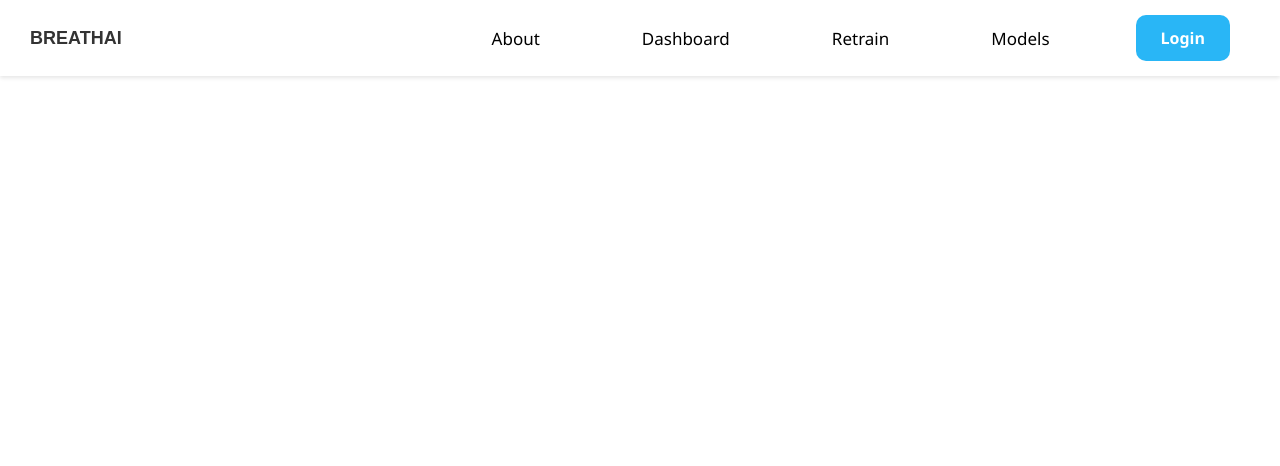
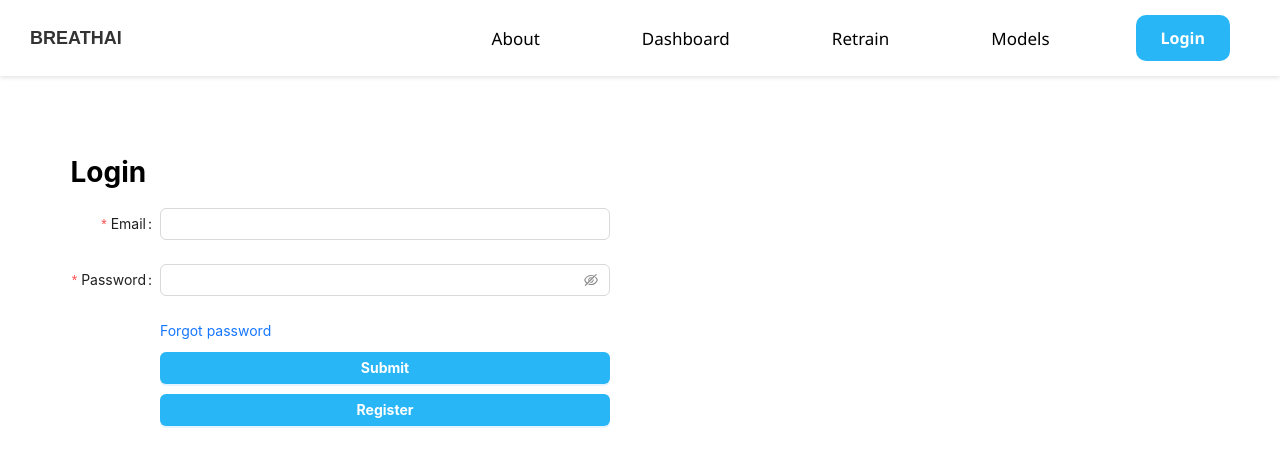
Before and after one commit to feliciajow/capstone-copd, a React (Create React App) app: page /login in a window 1280 px wide. Shown: the top 466 px of the page. Built offline with nearby package versions, Linux system fonts and the light colour scheme.

Commit message:
edits to login and signup page

```diff
--- a/src/App.js
+++ b/src/App.js
@@ -5,6 +5,8 @@ import About from './pages/about';
 import Dashboard from './pages/dashboard';
 import Models from './pages/Models';
 import Retrain from './pages/retrain';
+import Login from './pages/login';
+import Signup from './pages/signup';
 
 function Header() {
   const [account, setAccount] = useState(null);
@@ -20,7 +22,10 @@ function Header() {
         <button className="dashboard-btn" onClick={() => navigate('/dashboard')}>Dashboard</button>
         <button className="retrain-btn" onClick={() => navigate('/retrain')}>Retrain</button>
         <button className="models-btn" onClick={() => navigate('/models')}>Models</button>
-        <button className="login-btn" onClick={() => setAccount(account ? null : 'UserAccount')}>
+        {/* <button className="login-btn" onClick={() => setAccount(account ? null : 'UserAccount')}>
+          {account ? 'Logout' : 'Login'}
+        </button> */}
+        <button className="login-btn" onClick={() => navigate('/login')}>
           {account ? 'Logout' : 'Login'}
         </button>
       </div>
@@ -34,10 +39,12 @@ function App() {
       <div className="App">
         <Header /> {/* Include the Header component */}
         <Routes>
+          <Route path="/login" element={<Login />} />
           <Route path="/dashboard" element={<Dashboard />} />
           <Route path="/about" element={<About />} />
           <Route path="/retrain" element={<Retrain />} />
           <Route path="/models" element={<Models />} />
+          <Route path="/signup" element={<Signup />} />
         </Routes>
       </div>
     </Router>
--- /dev/null
+++ b/src/pages/login.js
@@ -0,0 +1,101 @@
+import React from 'react';
+import { Button, Row, Col, Form, Input, Flex } from 'antd';
+import { useNavigate } from 'react-router-dom';
+
+const onFinish = (values) => {
+  console.log('Success:', values);
+};
+const onFinishFailed = (errorInfo) => {
+  console.log('Failed:', errorInfo);
+};
+
+const Login = () => {
+  const navigate = useNavigate();
+  return (
+    <div className="card-container" style={{ padding: "60px" }}>
+      <Row>
+        <Col span={2}>
+          <h1>Login</h1>
+        </Col>
+      </Row>
+      <Form
+        name="basic"
+        //positioning of input box
+        labelCol={{
+          span: 4,
+        }}
+        //length of input box
+        wrapperCol={{
+          span: 18,
+        }}
+        style={{
+          maxWidth: 600,
+        }}
+        initialValues={{
+          remember: true,
+        }}
+        onFinish={onFinish}
+        onFinishFailed={onFinishFailed}
+        autoComplete="on"
+      >
+        <Form.Item style={{ textAlign: "left" }}
+          name="email"
+          label="Email"
+          rules={[
+            {
+              type: 'email',
+              message: 'Please enter a valid email!',
+            },
+            {
+              required: true,
+              message: 'Please input your email!',
+            },
+          ]}
+          hasFeedback
+        >
+          <Input />
+        </Form.Item>
+
+        <Form.Item style={{ textAlign: "left" }}
+          label="Password"
+          name="password"
+          rules={[
+            {
+              required: true,
+              message: 'Please input your password!',
+            },
+          ]}
+          hasFeedback
+        >
+          <Input.Password />
+        </Form.Item>
+
+        <Form.Item label={null}>
+          <Row>
+            <Col span={6}>
+              <Flex justify="space-between" align="left">
+                <a href="">Forgot password</a>
+              </Flex>
+            </Col>
+          </Row>
+          <Row>
+            <Col span={24}>
+                <Button style={{width:"100%", marginTop:"10px", backgroundColor:"#29b6f6"}} type="primary" htmlType="submit">
+                  <b>Submit</b>
+                </Button>
+            </Col>
+          </Row>
+          <Row>
+            <Col span={24}>
+              <Button style={{width:"100%", marginTop:"10px", backgroundColor:"#29b6f6"}} type="primary" onClick={() => navigate('/signup')}>
+                <b>Register</b>
+              </Button>
+            </Col>
+          </Row>
+        </Form.Item>
+      </Form>
+    </div>
+  );
+};
+
+export default Login;
--- /dev/null
+++ b/src/pages/signup.js
@@ -0,0 +1,107 @@
+import React from 'react';
+import { Button, Row, Col, Form, Input, Flex } from 'antd';
+
+const onFinish = (values) => {
+  console.log('Success:', values);
+};
+const onFinishFailed = (errorInfo) => {
+  console.log('Failed:', errorInfo);
+};
+
+const Signup = () => (
+  <div className="card-container" style={{ padding: "60px" }}>
+    <Row>
+      <Col span={2}>
+        <h1>Sign up</h1>
+      </Col>
+    </Row>
+    <Form
+      name="basic"
+      //positioning of input box
+      labelCol={{
+        span: 6,
+      }}
+      //length of input box
+      wrapperCol={{
+        span: 18,
+      }}
+      style={{
+        maxWidth: 600,
+      }}
+      initialValues={{
+        remember: true,
+      }}
+      onFinish={onFinish}
+      onFinishFailed={onFinishFailed}
+      autoComplete="on"
+    >
+      <Form.Item style={{ textAlign: "left" }}
+        name="email"
+        label="Email"
+        rules={[
+          {
+            type: 'email',
+            message: 'Please enter a valid email!',
+          },
+          {
+            required: true,
+            message: 'Please input your email!',
+          },
+        ]}
+        hasFeedback
+      >
+        <Input />
+      </Form.Item>
+
+      <Form.Item style={{ textAlign: "left" }}
+        label="Password"
+        name="password"
+        rules={[
+          {
+            required: true,
+            message: 'Please input your password!',
+          },
+        ]}
+        hasFeedback
+      >
+        <Input.Password />
+      </Form.Item>
+
+      <Form.Item style={{ textAlign: "left" }}
+        name="confirm"
+        label="Confirm Password"
+        dependencies={['password']}
+        hasFeedback
+        rules={[
+          {
+            required: true,
+            message: 'Please confirm your password!',
+          },
+          ({ getFieldValue }) => ({
+            validator(_, value) {
+              if (!value || getFieldValue('password') === value) {
+                return Promise.resolve();
+              }
+              return Promise.reject(new Error('The new password that you entered do not match!'));
+            },
+          }),
+        ]}
+      >
+        <Input.Password />
+      </Form.Item>
+
+      <Form.Item label={null}>
+        <Row>
+          <Col span={4}>
+            <Button type="primary" htmlType="submit">
+              Submit
+            </Button>
+          </Col>
+          <Col span={14}></Col>
+        </Row>
+      </Form.Item>
+    </Form>
+  </div>
+);
+
+export default Signup;
```
